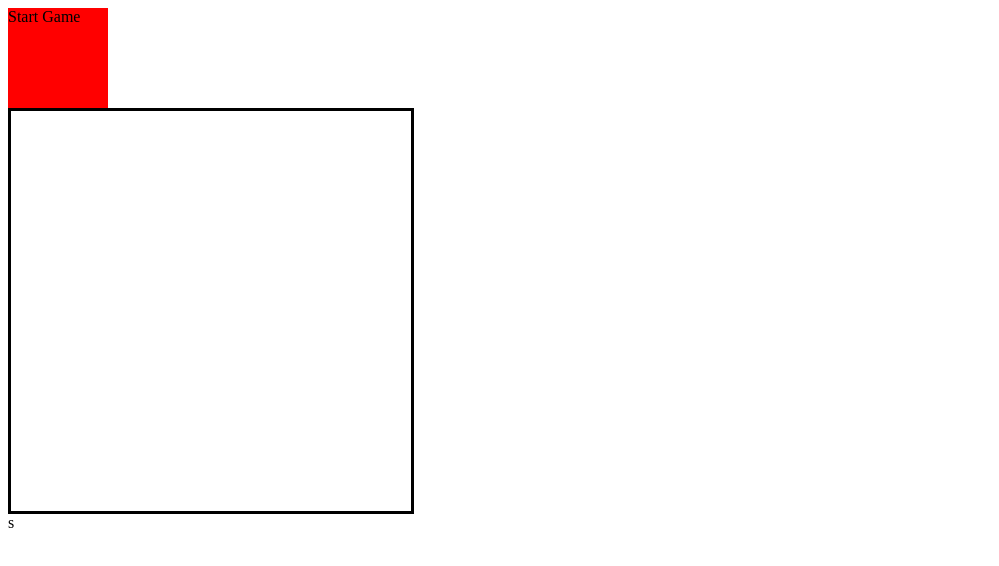
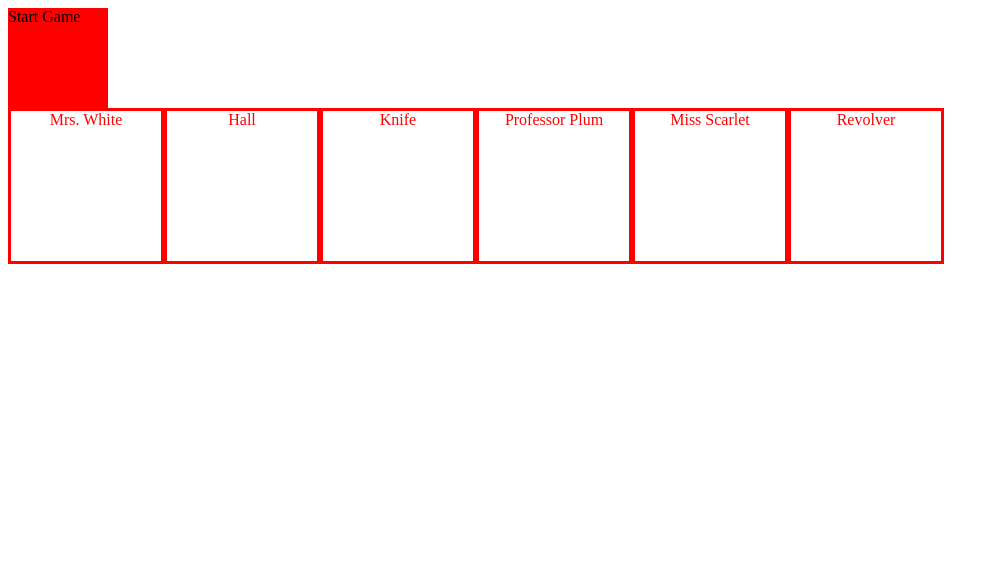
Before and after one commit to JordynK91/Clue, a plain HTML site: page index.html in a window 1280 px wide. Both pictures are taken after a click on the element "Start Game". Shown: the whole page, without its empty margins (0-999 px from the left). Drawn offline with nearby package versions, Linux system fonts and the light colour scheme.

Commit message:
player cards displayed

```diff
--- a/index.css
+++ b/index.css
@@ -1,18 +1,18 @@
-#cardContainer{
-	width: 400px;
-	height: 400px;
+
+
+.card{
+	width: 150px;
+	height: 150px;
+	color: red;
 	border: solid;
+	display: inline-block;
+	text-align: center;
 }
 
+.value{
+	display: inline-block;
+}
 
-#card{
-	width: 100px;
-	height: 100px;
-	color: red;
-	border: solid;
-
-
-}
 #start {
 	width: 100px;
 	height: 100px;
--- a/index.html
+++ b/index.html
@@ -19,4 +19,4 @@
 <script src="https://cdnjs.cloudflare.com/ajax/libs/lodash.js/4.16.6/lodash.min.js"></script>
 
 </body>
-</html>s
+</html>
--- a/index.js
+++ b/index.js
@@ -8,8 +8,11 @@ var weaponArray = ['Candlestick', 'Knife', 'Lead Pipe', 'Revolver', 'Rope', 'Wre
 var playerCards = []
 var computer1Cards = []
 var computer2Cards = []
+
+
+// deal the cards
 var start = document.getElementById('start')
-var cardContainer= document.getElementById("cards")
+start.addEventListener("click", dealing);
 
 //select room, charecter, weapon for envelope
 function dealing(){
@@ -25,7 +28,7 @@ function dealing(){
 	var weaponEnvelopeIndex = weaponArray.indexOf(weaponEnvelope)
 		weaponArray.splice(weaponEnvelopeIndex, 1)
 
-	//reamining cards are shuffled and distributed
+	//reamining cards are shuffled and distributed to the players
 	var cardArray = _.shuffle(roomArray.concat(charArray, weaponArray))
 	for (i=0; i<cardArray.length; i++){
 		if (i < 6){
@@ -38,17 +41,16 @@ function dealing(){
 			computer2Cards.push(cardArray[i])
 		}
 	}
-}
 
-
-start.addEventListener("click", renderCards);
-
-function renderCards(){
-	for (i = 0; i<playerCards; i++){
+// player's cards are displayed
+	for (i = 0; i<playerCards.length; i++){
 		var card = document.createElement('div')
+		var value = document.createElement('div')
 		card.className = 'card'
-		cardContainer.appendChild(card);
-
+		value.className = 'value'
+		value.innerHTML = playerCards[i]
+		card.appendChild(value);
+		document.getElementById("cardContainer").appendChild(card);
 	}
 }
 
```
